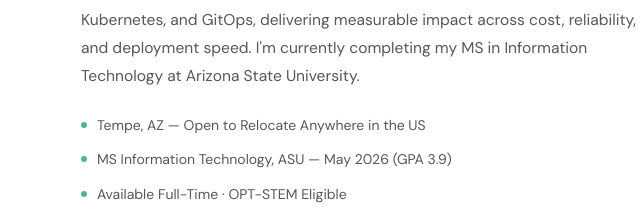
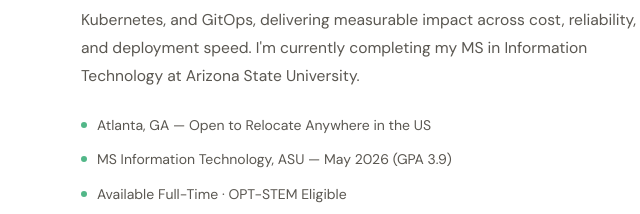
Before and after one commit to Riyaa-13/riyaa-13.github.io, a plain HTML site: page index.html in a window 1280 px wide. Shown: the part 1216-1430 px from the top of the page, 9-649 px from the left. Drawn offline with Linux system fonts and the light colour scheme.

Commit message:
Update index.html

```diff
--- a/index.html
+++ b/index.html
@@ -583,7 +583,7 @@
         <p>I'm a Cloud & DevOps Engineer who enjoys turning complex infrastructure problems into clean, automated, scalable solutions on AWS. I care about doing things right — least-privilege IAM, proper observability stacks, and infrastructure that holds up under real load.</p>
         <p>Over the past year I've built production systems using EKS, Terraform, Kubernetes, and GitOps, delivering measurable impact across cost, reliability, and deployment speed. I'm currently completing my MS in Information Technology at Arizona State University.</p>
         <div class="about-details">
-          <div class="about-detail"><span class="dot"></span>Tempe, AZ — Open to Relocate Anywhere in the US</div>
+          <div class="about-detail"><span class="dot"></span>Atlanta, GA — Open to Relocate Anywhere in the US</div>
           <div class="about-detail"><span class="dot"></span>MS Information Technology, ASU — May 2026 (GPA 3.9)</div>
           <div class="about-detail"><span class="dot"></span>Available Full-Time · OPT-STEM Eligible</div>
           <div class="about-detail"><span class="dot"></span>AWS Certified Cloud Practitioner · AWS SAA (Expected Aug 2026)</div>
```
